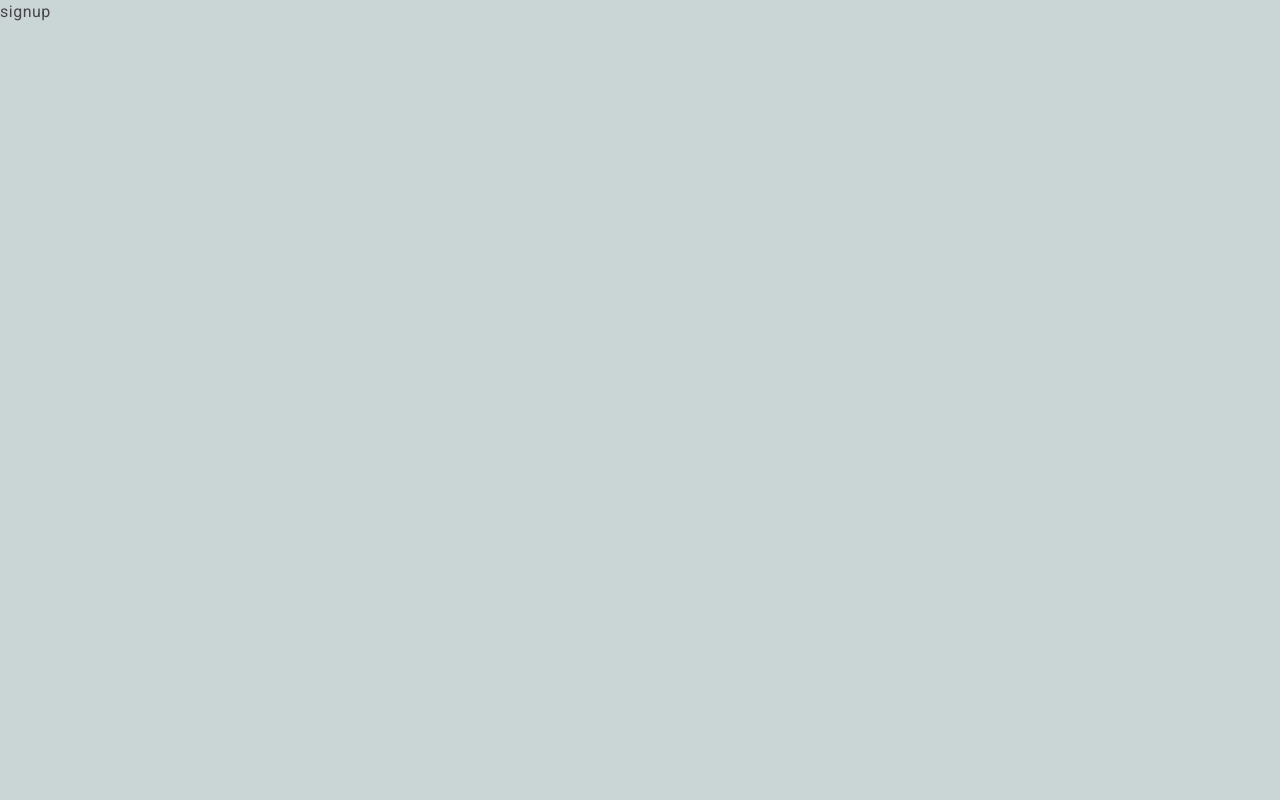
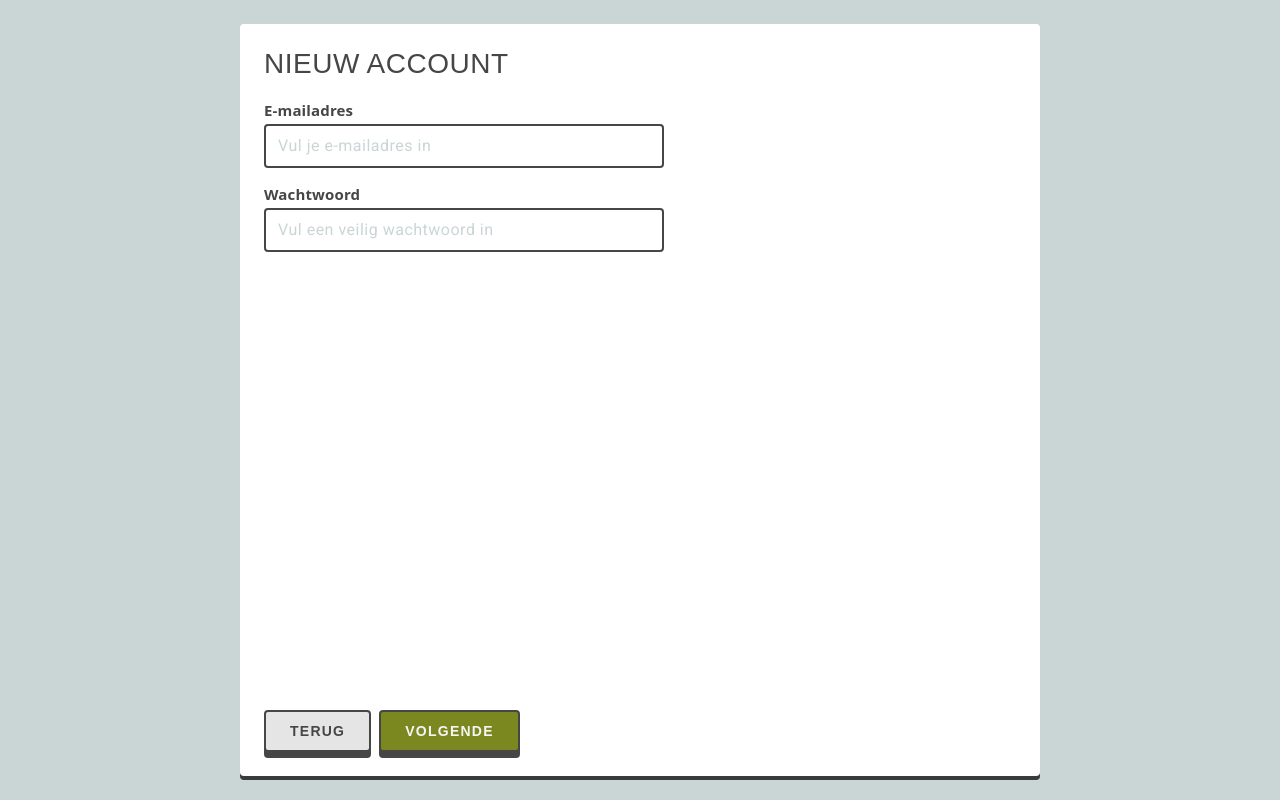
Before and after one commit to Ki-fi/pet-net, a React (Vite) app: page /signup in a window 1280 px wide. Built offline with nearby package versions, Linux system fonts and the light colour scheme; a web font is replaced by a local one.

Commit message:
eerste opzet signup formulier

```diff
--- a/src/App.jsx
+++ b/src/App.jsx
@@ -3,7 +3,6 @@ import { Routes, Route } from 'react-router-dom';
 import Buurtgroep from "./pages/buurtgroep/Buurtgroep.jsx";
 import Login from "./pages/login/Login.jsx";
 import Signup from "./pages/signup/Signup.jsx";
-import Input from "./components/input/Input.jsx";
 
 function App() {
 
--- a/src/components/card-content/CardContent.css
+++ b/src/components/card-content/CardContent.css
@@ -1,12 +1,12 @@
 
-.card-content {
-    display: flex;
-    width: 100%;
-    padding: 16px;
-    margin: 16px 0;
-    flex-direction: column;
-    align-items: flex-start;
-    gap: 16px;
-    border-radius: 8px;
-    background: #F2F4F5;
-}
+/*.card-content {*/
+/*    display: flex;*/
+/*    width: 100%;*/
+/*    padding: 16px;*/
+/*    margin: 16px 0;*/
+/*    flex-direction: column;*/
+/*    align-items: flex-start;*/
+/*    gap: 16px;*/
+/*    border-radius: 8px;*/
+/*    background: #F2F4F5;*/
+/*}*/
--- a/src/components/card/Card.css
+++ b/src/components/card/Card.css
@@ -2,9 +2,13 @@
 .card {
     display: flex;
     flex-direction: column;
-    align-items: flex-start;
+    align-items: stretch;
     align-content: stretch;
-    padding: 16px;
+    justify-content: space-between;
+    width: 100%;
+    max-width: 800px;
+    flex-grow: 1;
+    padding: 24px;
     border-radius: 4px;
     background: #FFF;
     box-shadow: 0 4px 0 0 #3A393B;
@@ -15,3 +19,17 @@
     align-items: center;
     gap: 8px;
 }
+
+.card-content {
+    display: flex;
+    flex-direction: column;
+    justify-content: flex-start;
+    flex-grow: 1;
+    max-width: 400px;
+    margin: 16px 0;
+}
+
+.card-footer {
+    display: flex;
+    gap: 8px;
+}
--- a/src/components/card/Card.jsx
+++ b/src/components/card/Card.jsx
@@ -2,15 +2,19 @@ import './Card.css';
 
 function Card({ avatar, title, hasSubtitle, subtitle, children, buttons }) {
     return (
-            <section className="card">
+            <article className="card">
                 <div className="card-header">
                     {avatar}
                     <h2 className="subheading">{title}</h2>
                 </div>
+                <div className="card-content">
                 {hasSubtitle && (<p className="subtitle">{subtitle}</p>)}
                 {children}
+                </div>
+                <div className="card-footer">
                 {buttons}
-            </section>
+                </div>
+            </article>
     )
 }
 
--- a/src/components/input/Input.css
+++ b/src/components/input/Input.css
@@ -6,6 +6,8 @@ label {
 }
 
 input {
+    display: flex;
+    flex-grow: 1;
     width: 100%;
     padding: 8px 12px;
     border-radius: 4px;
@@ -18,15 +20,15 @@ input:focus {
     outline: none;
 }
 
-input.light {
+.light {
     color: var(--Text-dark);
 }
 
-input.dark {
+.dark {
     color: var(--Text-light);
 }
 
-input.error {
+.error {
     border-color: var(--Brown-light);
 }
 
--- a/src/components/input/Input.jsx
+++ b/src/components/input/Input.jsx
@@ -18,10 +18,10 @@ function Input({
 
     return (
         <div>
-        <label className={`subtitle ${labelClass}`}>
+        <label className={labelClass}>
             {label}
             <input
-                className={`default-body-text ${inputClass}`}
+                className={inputClass}
                 type={type}
                 value={value}
                 name={name}
--- a/src/pages/signup/Signup.css
+++ b/src/pages/signup/Signup.css
@@ -0,0 +1,13 @@
+
+.signup-section {
+    display: flex;
+    justify-content: center;
+    height: 100vh;
+    padding: 24px;
+}
+
+#signup-form {
+    display: flex;
+    flex-direction: column;
+    gap: 12px;
+}
--- a/src/pages/signup/Signup.jsx
+++ b/src/pages/signup/Signup.jsx
@@ -1,9 +1,93 @@
 import './Signup.css';
+import Card from "../../components/card/Card.jsx";
+import Button from "../../components/button/Button.jsx";
+import {useState} from "react";
+import {useNavigate} from "react-router-dom";
+import Input from "../../components/input/Input.jsx";
+import Snackbar from "../../components/snackbar/Snackbar.jsx";
 
 function Signup() {
+
+    const [formState, setFormState] = useState({
+        email: "",
+        password: "",
+        firstname: "",
+        preposition: "",
+        lastname: ""
+    })
+
+    const [error, setError] = useState(false);
+    const [validation, setValidation] = useState(false);
+    const [loading, toggleLoading] = useState(false);
+    const navigate = useNavigate();
+
+    function handleChange(e) {
+        setFormState({ ...formState, [e.target.name]: e.target.value });
+    }
+
+    function handleSubmit(e) {
+        e.preventDefault();
+        setError(false);
+    }
+
+    function backButton() {
+        navigate("/login")
+    }
+
+
     return (
         <>
-            <p>signup</p>
+            <section className="signup-section">
+            <Card
+                title="Nieuw account"
+                buttons={
+                <>
+                    <Button
+                        type={"button"}
+                        variant={"secondary"}
+                        isDisabled={loading === true}
+                        buttonText={"Terug"}
+                        form={"signup-form"}
+                        onClick={backButton}
+                    />
+                    <Button
+                        type={"submit"}
+                        variant={"primary"}
+                        isDisabled={loading === true}
+                        buttonText={"Volgende"}
+                        form={"signup-form"}
+                    />
+                    </>
+                }
+            >
+                <form id="signup-form" onSubmit={handleSubmit}>
+                    <Input
+                        theme={"light"}
+                        label={"E-mailadres"}
+                        value={formState.email}
+                        name="email"
+                        placeholderText={"Vul je e-mailadres in"}
+                        onChange={handleChange}
+                        hasError={validation.email}
+                        errorMessage={"Dit is geen geldig e-mail adres"}
+                    />
+                    <Input
+                        theme={"light"}
+                        type="password"
+                        label={"Wachtwoord"}
+                        value={formState.password}
+                        name="password"
+                        placeholderText={"Vul een veilig wachtwoord in"}
+                        onChange={handleChange}
+                        hasError={validation.password}
+                        errorMessage={"Incorrect wachtwoord"}
+                    />
+                    {error && <Snackbar
+                        variant={"error"}
+                        message={"Iets is er misgegaan, probeer het nog eens"}/>}
+                </form>
+            </Card>
+            </section>
         </>
     )
 }
```
